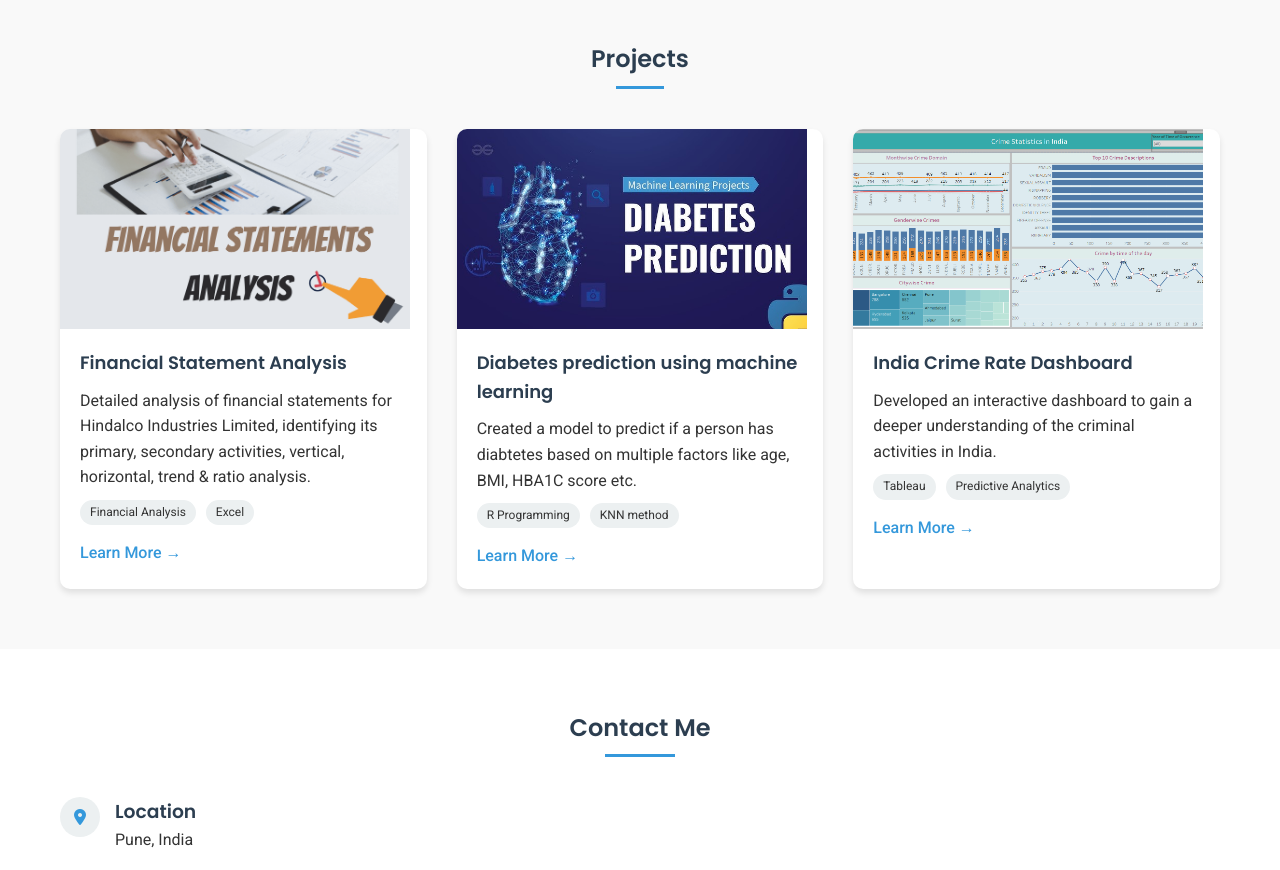
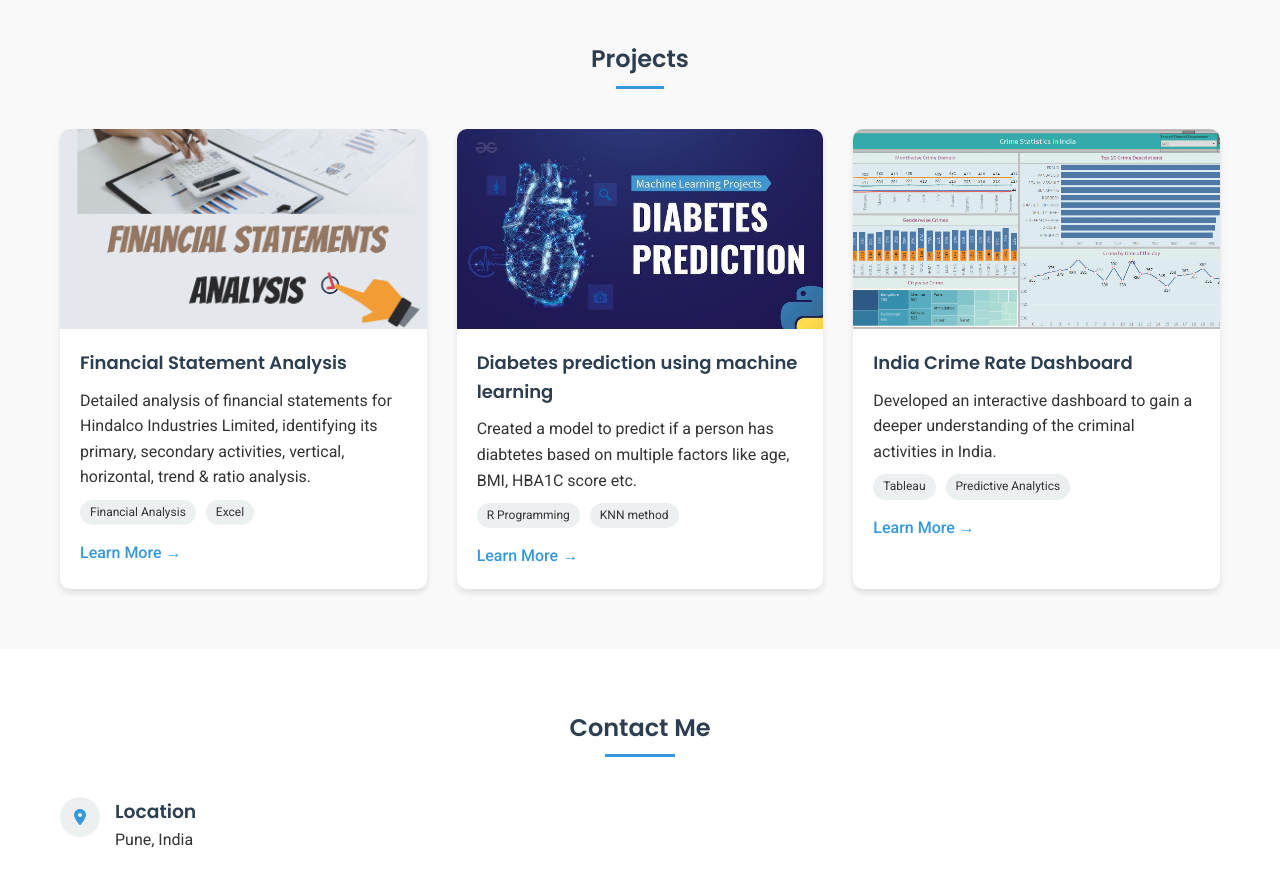
Before and after one commit to nilammahajan248/nilammahajan248.github.io, a plain HTML site: page index.html in a window 1280 px wide. Shown: the part 3660-4530 px from the top of the page. Drawn offline with Linux system fonts and the light colour scheme.

Commit message:
fix: borders of project preview images

```diff
--- a/index.html
+++ b/index.html
@@ -202,7 +202,7 @@
                 <!-- Sample projects, to be replaced with actual projects -->
                 <div class="project-card">
                     <div class="project-img">
-                        <img src="./images/financial_statement_analysis.png" alt="Financial Statement Analysis Project" style="width:350px; height:200px;">
+                        <img src="./images/financial_statement_analysis.png" alt="Financial Statement Analysis Project" style="width:100; height:100;">
                     </div>
                     <div class="project-info">
                         <h3 class="project-title">Financial Statement Analysis</h3>
@@ -218,7 +218,7 @@
 
                 <div class="project-card">
                     <div class="project-img">
-                        <img src="./images/diabetes_prediction.jpg" alt="Diabetes Prediction Project"  style="width:350px; height:200px;">
+                        <img src="./images/diabetes_prediction.jpg" alt="Diabetes Prediction Project"  style="width:100; height:100;">
                     </div>
                     <div class="project-info">
                         <h3 class="project-title">Diabetes prediction using machine learning</h3>
@@ -234,7 +234,7 @@
 
                 <div class="project-card">
                     <div class="project-img">
-                        <img src="./images/crime_rate_dashboard.png" alt="India Crime Rate Dashboard" style="width:350px; height:200px;">
+                        <img src="./images/crime_rate_dashboard.png" alt="India Crime Rate Dashboard" style="width:100; height:100;">
                     </div>
                     <div class="project-info">
                         <h3 class="project-title">India Crime Rate Dashboard</h3>
```
